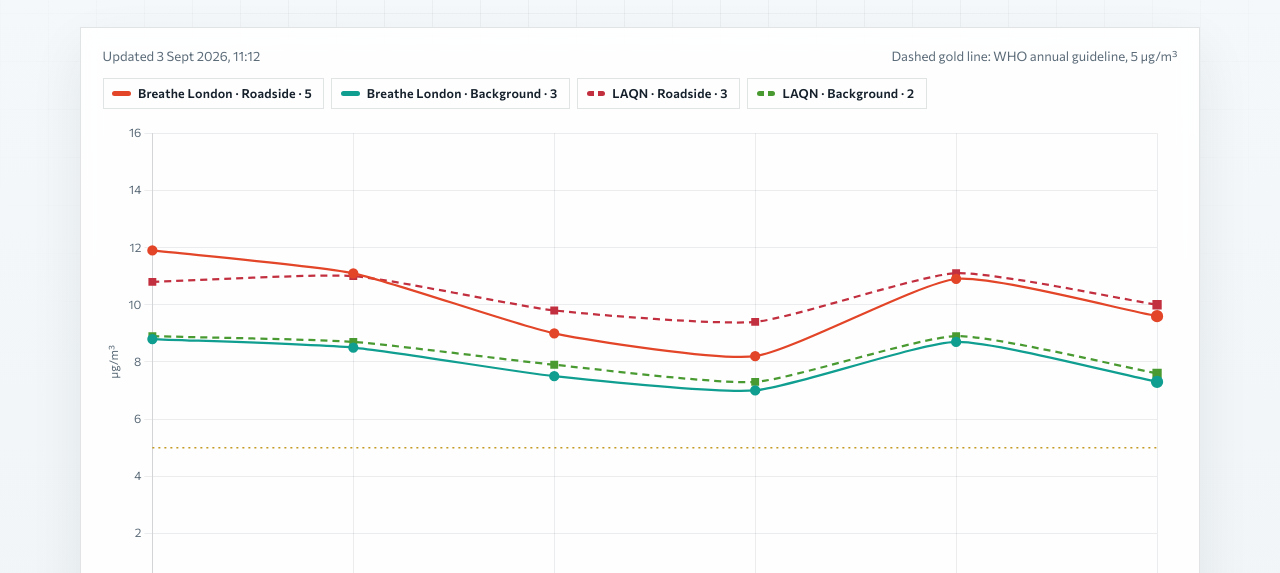
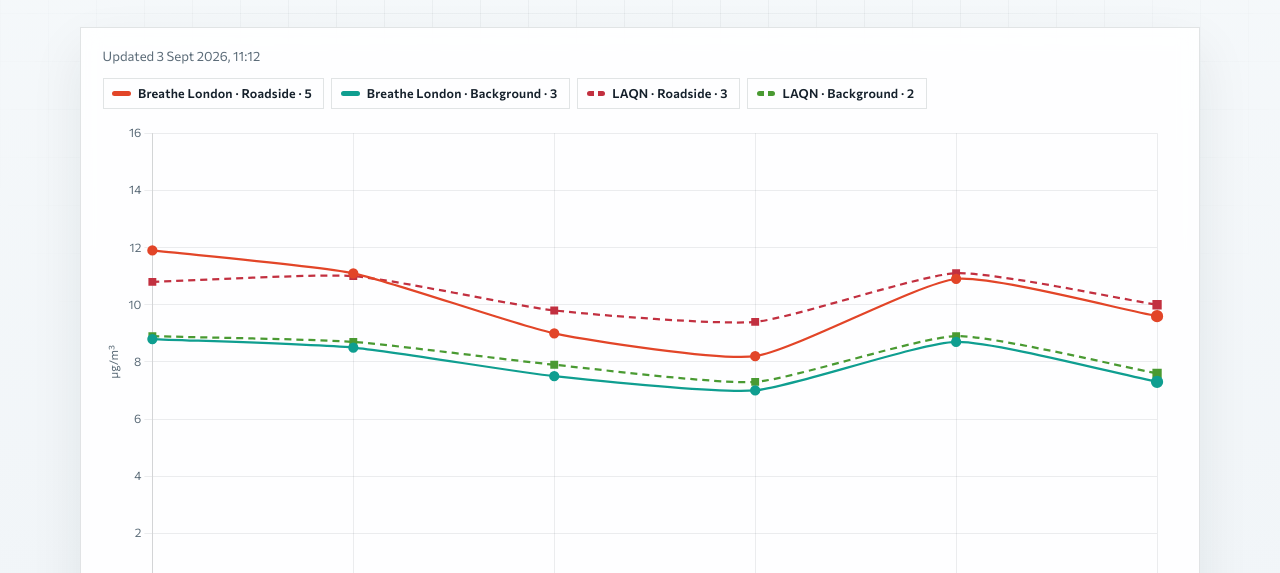
Before and after one commit to arg02/gla-pm25, a website: page index.html in a window 1280 px wide. Shown: the part 227-800 px from the top of the page. Drawn offline with nearby package versions, Linux system fonts and the light colour scheme.

Commit message:
Drop the WHO guideline line and the weather-rebound caveat
Keep the chart focused on the four monitoring series and the factual weather contrast.

Co-authored-by: Cursor <cursoragent@cursor.com>

```diff
--- a/css/styles.css
+++ b/css/styles.css
@@ -5,7 +5,6 @@
   --void-2: #f6f9fb;
   --panel: #ffffff;
   --rule: rgba(21, 32, 43, 0.12);
-  --who: #c49a22;
   --bl-road: #e24528;
   --bl-bg: #0f9e90;
   --laqn-road: #c23040;
@@ -119,7 +118,6 @@ h1 sub {
 }
 
 .generated,
-.who-note,
 .incomplete,
 .colophon p {
   margin: 0;
--- a/index.html
+++ b/index.html
@@ -27,7 +27,6 @@
     <section class="board" aria-label="Annual PM2.5 chart">
       <div class="board__meta">
         <p class="generated" id="generated">Loading…</p>
-        <p class="who-note">Dashed gold line: WHO annual guideline, 5 µg/m³</p>
       </div>
       <div class="toggles" id="toggles" role="group" aria-label="Series visibility"></div>
       <div class="chart-wrap">
--- a/js/app.js
+++ b/js/app.js
@@ -21,7 +21,6 @@ const SERIES_STYLE = {
   },
 };
 
-const WHO_COLOR = "#c49a22";
 const AXIS_MUTED = "#5b6b78";
 const GRID = "rgba(21,32,43,0.08)";
 
@@ -141,7 +140,7 @@ function renderWeatherNarrative(wx) {
   const u22 = y["2022"]?.summer;
   const u25 = y["2025"]?.summer;
   if (!s23 || !s24 || !s22 || !s25) return "";
-  return `2023–24 look like washout years: springs were wetter (${s23.precipMm} mm and ${s24.precipMm} mm vs ${s22.precipMm} mm in 2022), windier, and less easterly. Summer 2023 was also cool and wet (${u23.meanTempC}°C, ${u23.precipMm} mm) compared with 2022 (${u22.meanTempC}°C, ${u22.precipMm} mm). Spring 2025 flipped the other way — only ${s25.precipMm} mm of rain, the calmest wind (${s25.meanWindMs} m/s; ${s25.calmDayPct}% of days below 3 m/s), and the most easterly flow (${s25.easterlyPct}% of days). Summer 2025 was the warmest of the set (${u25.meanTempC}°C). That mix is consistent with a weather-driven rebound in annual PM₂.₅, though it does not rule out emission changes.`;
+  return `2023–24 look like washout years: springs were wetter (${s23.precipMm} mm and ${s24.precipMm} mm vs ${s22.precipMm} mm in 2022), windier, and less easterly. Summer 2023 was also cool and wet (${u23.meanTempC}°C, ${u23.precipMm} mm) compared with 2022 (${u22.meanTempC}°C, ${u22.precipMm} mm). Spring 2025 flipped the other way — only ${s25.precipMm} mm of rain, the calmest wind (${s25.meanWindMs} m/s; ${s25.calmDayPct}% of days below 3 m/s), and the most easterly flow (${s25.easterlyPct}% of days). Summer 2025 was the warmest of the set (${u25.meanTempC}°C).`;
 }
 
 function renderWeatherTable(wx) {
@@ -289,18 +288,6 @@ function buildChart(data) {
     };
   });
 
-  datasets.push({
-    label: "WHO annual 5 µg/m³",
-    data: labels.map(() => data.whoPm25 ?? 5),
-    borderColor: WHO_COLOR,
-    backgroundColor: WHO_COLOR,
-    borderDash: [2, 4],
-    pointRadius: 0,
-    borderWidth: 1.5,
-    tension: 0,
-    hidden: false,
-  });
-
   const ctx = document.getElementById("chart");
   return new Chart(ctx, {
     type: "line",
```
Also changed, not shown: README.md.
